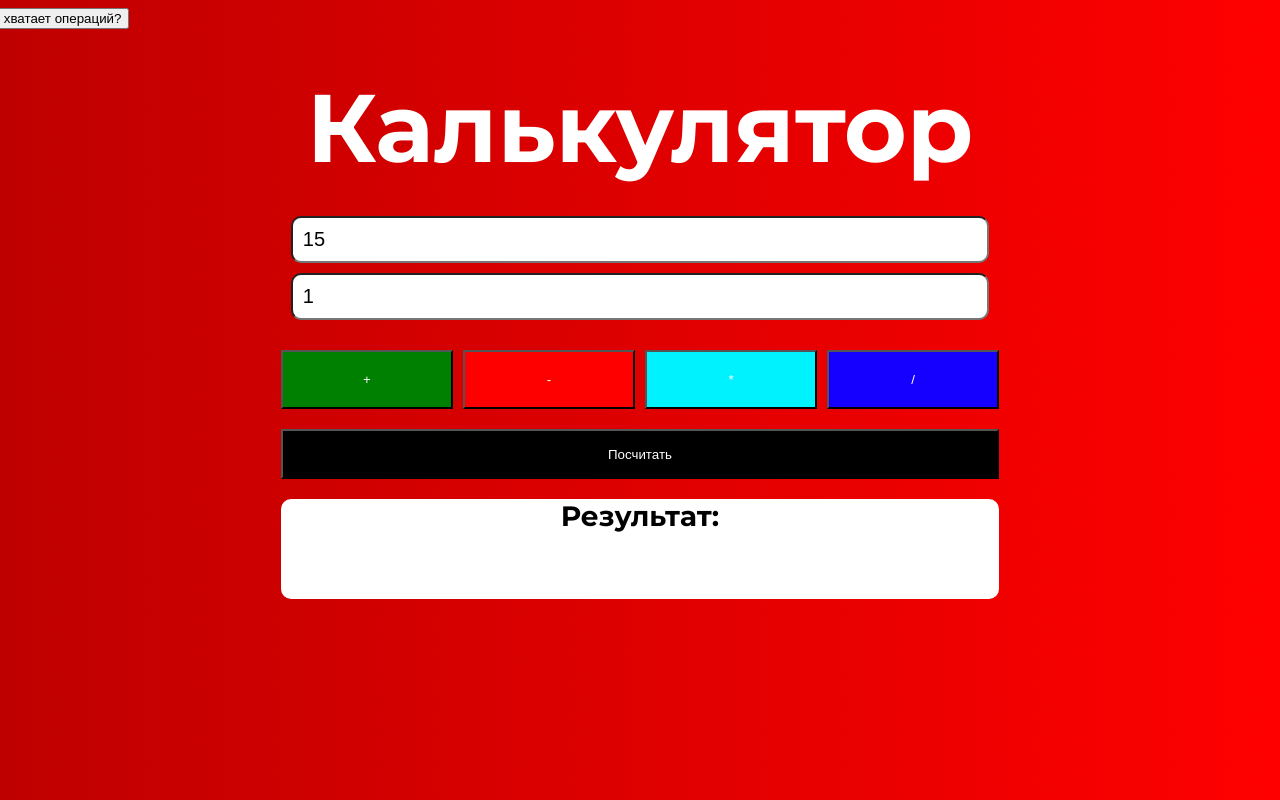
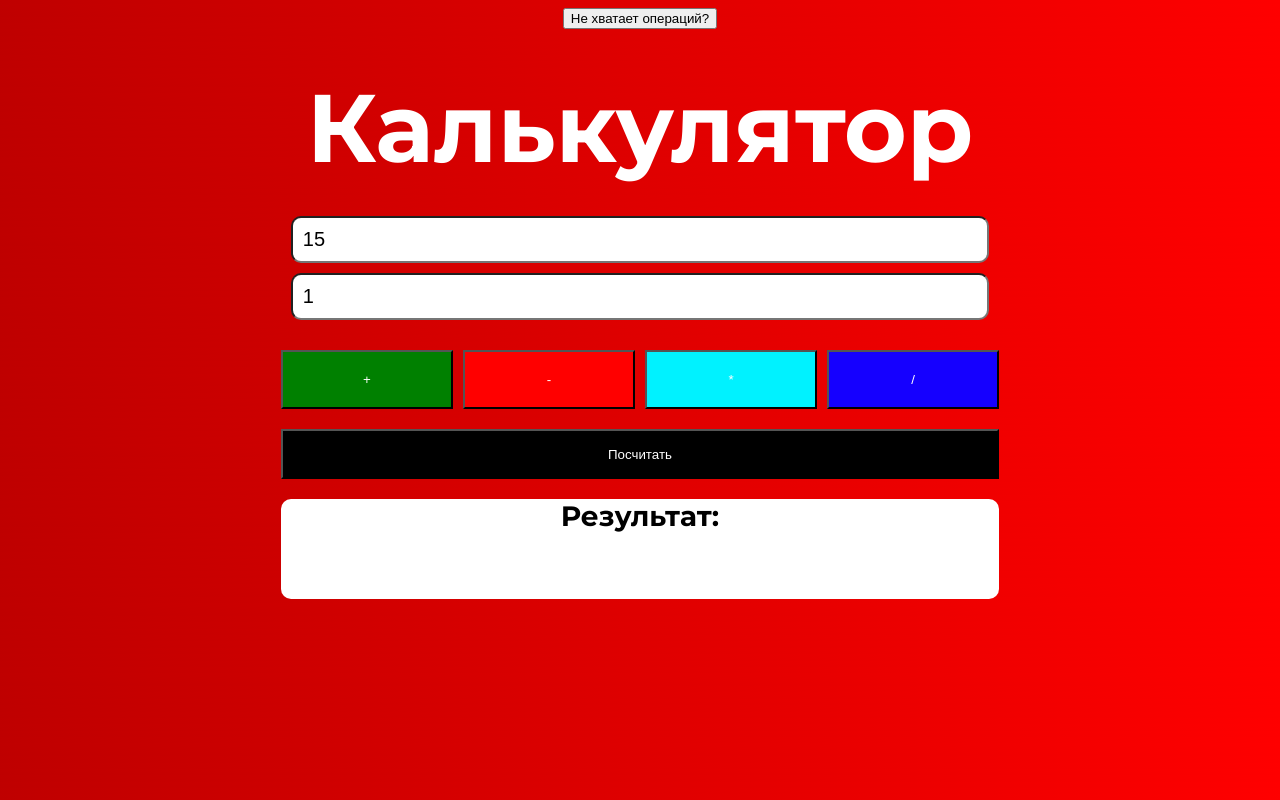
Before and after one commit to musormusta/caluclator-pro, a plain HTML site: page index.html in a window 1280 px wide. Drawn offline with Linux system fonts and the light colour scheme.

Commit message:
Update style.css

```diff
--- a/style.css
+++ b/style.css
@@ -14,9 +14,9 @@ h1,h2,h3,h4,h5,h6{
     box-sizing: border-box;
 }
 a{
-    margin-left: -93%;
+
     cursor: pointer;
-    margin-top: 0;
+
 }
 .container{
     width: 60%;
```
